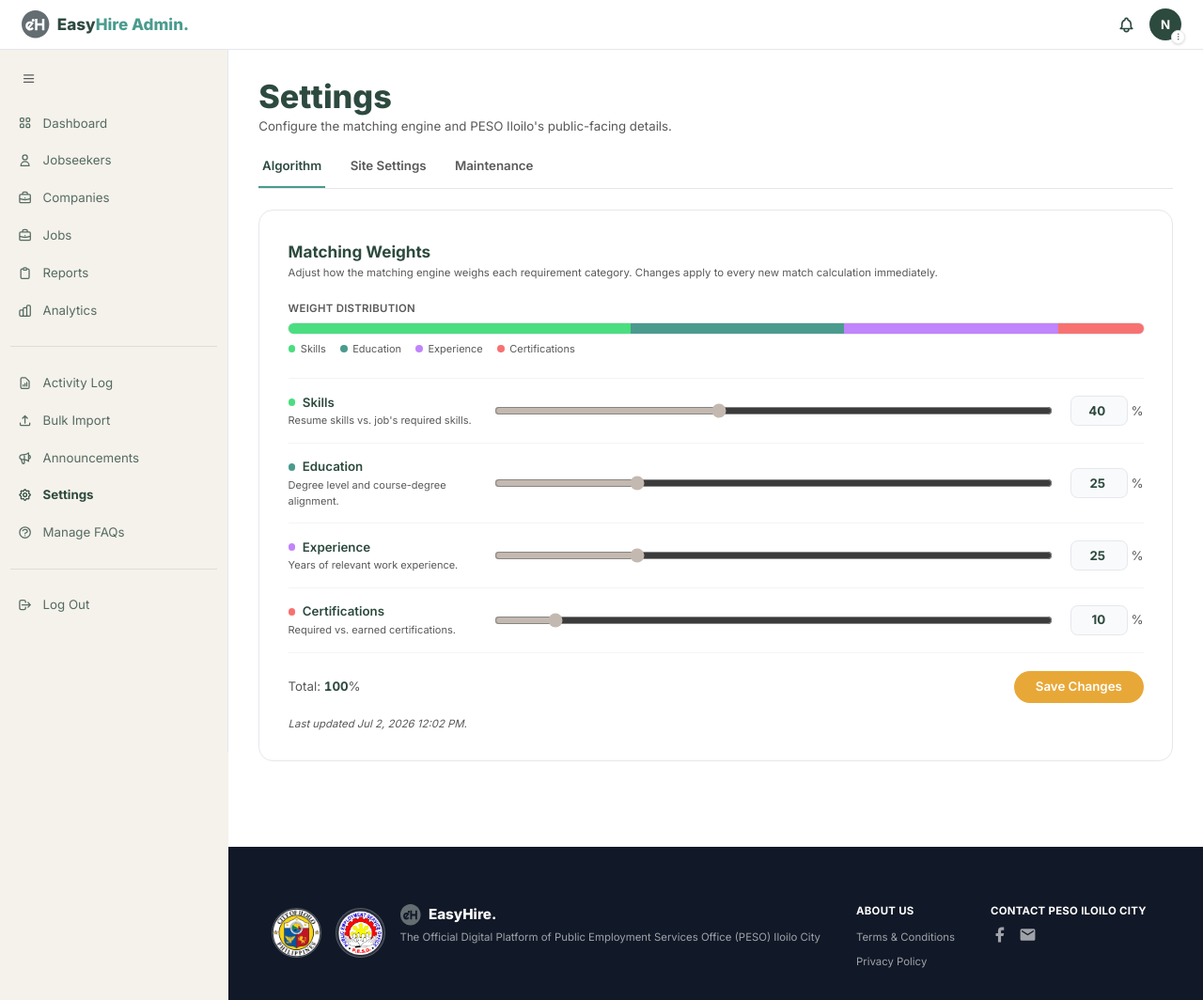
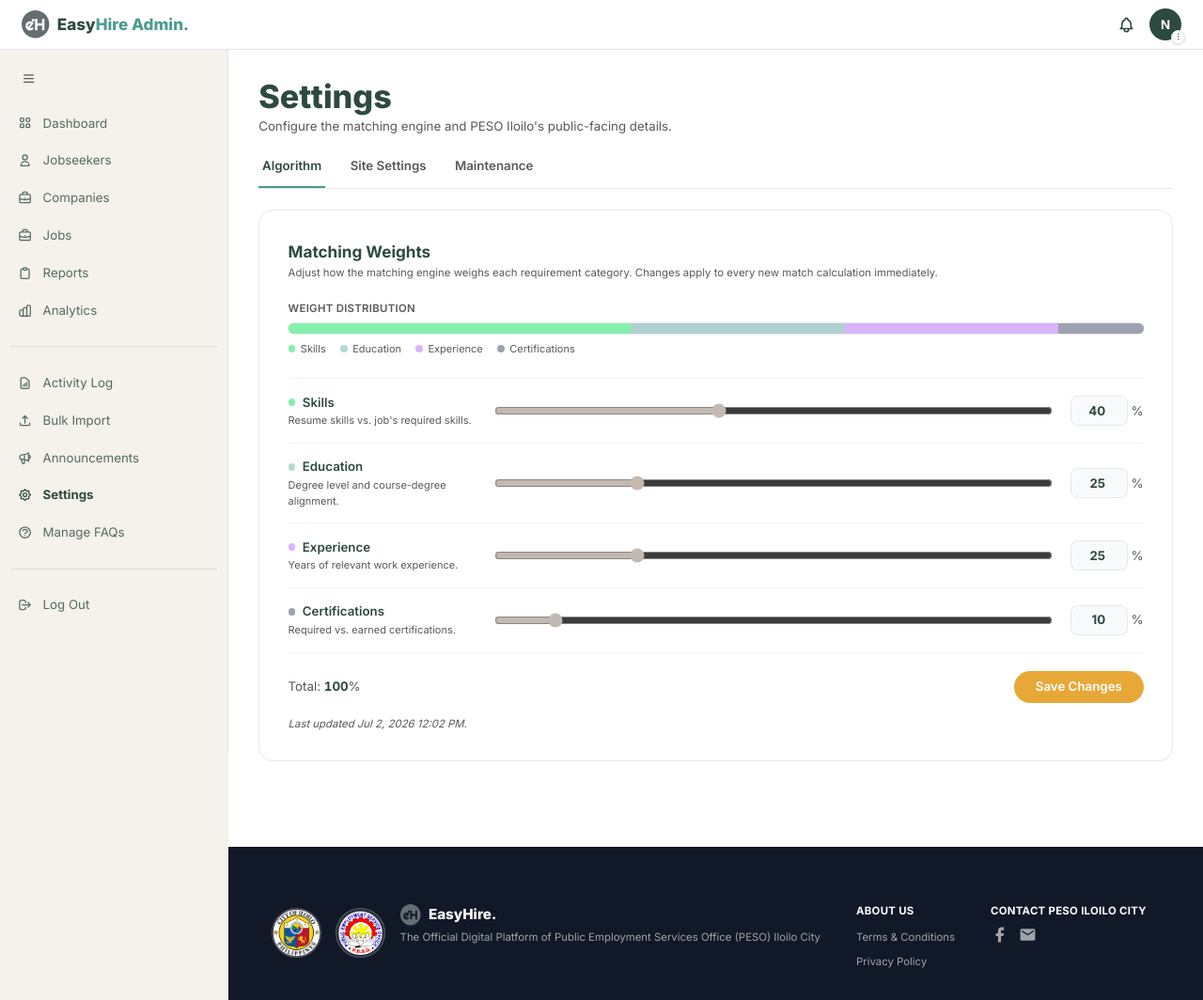
Before and after one commit to kelgoggie/easyhire_revised, a Django app: page /admin-panel/settings/ in a window 1280 px wide. Shown: the whole page at 94% size. Run offline with Django 5.2, Linux system fonts and the light colour scheme; the visitor is signed in with stand-in values (Sample User, id 1); data comes from the database, SQL or seed files in the repository; data that the repository does not hold is empty; parts of the project's set-up code (start-up, migrations or seed data) failed here and were passed over; some libraries are stand-ins or nearby versions.

Commit message:
weights: swap distribution bar palette to match the tag/pill family
Bar + legend on the Matching Weights panel used bright green-400 / teal
/ purple-400 / red-400. Aligned to the same muted palette we already use
for the compatibility breakdown bars + skill/edu/exp/cert pills across
the app: green-300 / teal/40 / purple-300 / gray-400. Certifications
was red — now gray, matching its pill.

Co-Authored-By: Claude Opus 4.7 <noreply@anthropic.com>

```diff
--- a/templates/admin_panel/algorithm_settings.html
+++ b/templates/admin_panel/algorithm_settings.html
@@ -62,16 +62,16 @@
         <div>
           <p class="text-xs font-semibold text-muted uppercase tracking-wide mb-2">Weight distribution</p>
           <div id="dist-bar" class="flex h-3 w-full rounded-full overflow-hidden bg-gray-100 ring-1 ring-gray-200">
-            <div data-seg="skills"         class="bg-green-400  transition-[width] duration-150" style="width: {{ weight_skills_pct }}%"></div>
-            <div data-seg="education"      class="bg-teal       transition-[width] duration-150" style="width: {{ weight_education_pct }}%"></div>
-            <div data-seg="experience"     class="bg-purple-400 transition-[width] duration-150" style="width: {{ weight_experience_pct }}%"></div>
-            <div data-seg="certifications" class="bg-red-400    transition-[width] duration-150" style="width: {{ weight_certifications_pct }}%"></div>
+            <div data-seg="skills"         class="bg-green-300  transition-[width] duration-150" style="width: {{ weight_skills_pct }}%"></div>
+            <div data-seg="education"      class="bg-teal/40 transition-[width] duration-150" style="width: {{ weight_education_pct }}%"></div>
+            <div data-seg="experience"     class="bg-purple-300 transition-[width] duration-150" style="width: {{ weight_experience_pct }}%"></div>
+            <div data-seg="certifications" class="bg-gray-400    transition-[width] duration-150" style="width: {{ weight_certifications_pct }}%"></div>
           </div>
           <div class="flex flex-wrap gap-x-4 gap-y-1 mt-2 text-[11px] text-muted">
-            <span class="inline-flex items-center gap-1.5"><span class="w-2 h-2 rounded-full bg-green-400"></span>Skills</span>
-            <span class="inline-flex items-center gap-1.5"><span class="w-2 h-2 rounded-full bg-teal"></span>Education</span>
-            <span class="inline-flex items-center gap-1.5"><span class="w-2 h-2 rounded-full bg-purple-400"></span>Experience</span>
-            <span class="inline-flex items-center gap-1.5"><span class="w-2 h-2 rounded-full bg-red-400"></span>Certifications</span>
+            <span class="inline-flex items-center gap-1.5"><span class="w-2 h-2 rounded-full bg-green-300"></span>Skills</span>
+            <span class="inline-flex items-center gap-1.5"><span class="w-2 h-2 rounded-full bg-teal/40"></span>Education</span>
+            <span class="inline-flex items-center gap-1.5"><span class="w-2 h-2 rounded-full bg-purple-300"></span>Experience</span>
+            <span class="inline-flex items-center gap-1.5"><span class="w-2 h-2 rounded-full bg-gray-400"></span>Certifications</span>
           </div>
         </div>
 
@@ -81,7 +81,7 @@
           <div class="grid grid-cols-[1fr_auto] sm:grid-cols-[200px_1fr_auto] gap-3 sm:gap-5 items-center py-4">
             <div class="col-span-2 sm:col-span-1">
               <p class="text-primary text-sm font-semibold flex items-center gap-2">
-                <span class="w-2 h-2 rounded-full bg-green-400"></span>Skills
+                <span class="w-2 h-2 rounded-full bg-green-300"></span>Skills
               </p>
               <p class="text-muted text-[11px] mt-0.5">Resume skills vs. job's required skills.</p>
             </div>
@@ -101,7 +101,7 @@
           <div class="grid grid-cols-[1fr_auto] sm:grid-cols-[200px_1fr_auto] gap-3 sm:gap-5 items-center py-4">
             <div class="col-span-2 sm:col-span-1">
               <p class="text-primary text-sm font-semibold flex items-center gap-2">
-                <span class="w-2 h-2 rounded-full bg-teal"></span>Education
+                <span class="w-2 h-2 rounded-full bg-teal/40"></span>Education
               </p>
               <p class="text-muted text-[11px] mt-0.5">Degree level and course-degree alignment.</p>
             </div>
@@ -121,7 +121,7 @@
           <div class="grid grid-cols-[1fr_auto] sm:grid-cols-[200px_1fr_auto] gap-3 sm:gap-5 items-center py-4">
             <div class="col-span-2 sm:col-span-1">
               <p class="text-primary text-sm font-semibold flex items-center gap-2">
-                <span class="w-2 h-2 rounded-full bg-purple-400"></span>Experience
+                <span class="w-2 h-2 rounded-full bg-purple-300"></span>Experience
               </p>
               <p class="text-muted text-[11px] mt-0.5">Years of relevant work experience.</p>
             </div>
@@ -141,7 +141,7 @@
           <div class="grid grid-cols-[1fr_auto] sm:grid-cols-[200px_1fr_auto] gap-3 sm:gap-5 items-center py-4">
             <div class="col-span-2 sm:col-span-1">
               <p class="text-primary text-sm font-semibold flex items-center gap-2">
-                <span class="w-2 h-2 rounded-full bg-red-400"></span>Certifications
+                <span class="w-2 h-2 rounded-full bg-gray-400"></span>Certifications
               </p>
               <p class="text-muted text-[11px] mt-0.5">Required vs. earned certifications.</p>
             </div>
```
